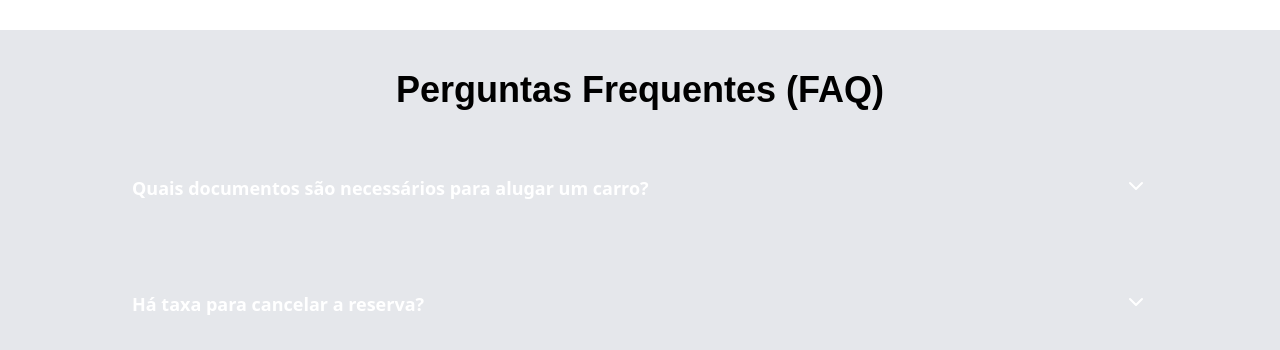
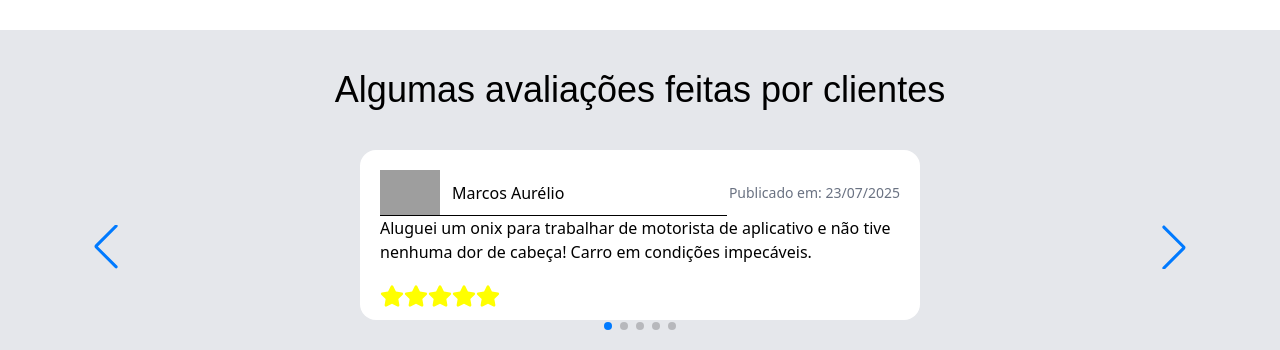
Before and after one commit to eumartins7/locacao_veiculos_nextJS, a Next.js app: page / in a window 1280 px wide. Shown: the part 2447-2797 px from the top of the page. Built offline with nearby package versions, Linux system fonts and the light colour scheme; grey boxes are pictures that could not be loaded; a web font is replaced by a local one.

Commit message:
novo componente da section de reviews

```diff
--- /dev/null
+++ b/src/components/home/section-reviews/box-star/starReview.tsx
@@ -0,0 +1,15 @@
+import { FaStar } from "react-icons/fa";
+
+export function StarRate() {
+    return (
+        <div className="flex pt-5 pb-3">
+            {[...Array(5)].map((_, index) => (
+                <FaStar
+                    key={index}
+                    size={24}
+                    color="yellow"
+                />
+            ))}
+        </div>
+    );
+}
--- /dev/null
+++ b/src/components/home/section-reviews/card-review/cardReview.tsx
@@ -0,0 +1,63 @@
+import { StarRate } from "../box-star/starReview"
+import Image from "next/image"
+
+type dadosProps = {
+    avatar:string,
+    nome:string,
+    dia:string,
+    comentario:string
+}
+
+export function CardReview({avatar,nome,dia,comentario}:dadosProps) {
+    return (
+        <div className="bg-white w-56 md:w-[50%] rounded-2xl px-5 pt-5">
+
+            {/* ---------- MOBILE (publicado em fica em cima) ---------- */}
+            <div className="flex flex-col md:hidden">
+                <span className="text-gray-500 text-sm mb-1">
+                    Publicado em: {dia}
+                </span>
+
+                <div className="flex items-center gap-3">
+                    <Image
+                        src={avatar}
+                        alt="avatar"
+                        width={60}
+                        height={60}
+                    />
+
+                    <h1>{nome}</h1>
+                </div>
+            </div>
+
+            {/* ---------- DESKTOP/TABLET (justify-between) ---------- */}
+            <div className="hidden md:flex md:justify-between md:items-center">
+                <div className="flex items-center gap-3">
+                    <Image
+                        src={avatar}
+                        alt="avatar"
+                        width={60}
+                        height={60}
+                    />
+
+                    <h1>{nome}</h1>
+                </div>
+
+                <span className="text-gray-500 text-sm">
+                    Publicado em: {dia}
+                </span>
+            </div>
+
+            {/* Linha */}
+            <div className="lg:w-2/3">
+                <hr />
+            </div>
+
+            {/* Comentário */}
+            <p>{comentario}</p>
+
+            {/* Estrelas */}
+            <StarRate />
+        </div>
+    )
+}
--- /dev/null
+++ b/src/components/home/section-reviews/review-data/reviewData.tsx
@@ -0,0 +1,41 @@
+export const reviews = [
+  {
+    id: "1",
+    avatar: "/avatar/anonimo.svg",
+    nome: "Marcos Aurélio",
+    dia: "23/07/2025",
+    comentario:
+      "Aluguei um onix para trabalhar de motorista de aplicativo e não tive nenhuma dor de cabeça! Carro em condições impecáveis.",
+  },
+  {
+    id: "2",
+    avatar: "/avatar/mulher-negra.svg",
+    nome: "Pietra Avelar",
+    dia: "23/07/2025",
+    comentario:
+      "Já aluguei três carros diferentes e todos eles estavam perfeitos! Não passei por nenhum problema com eles.",
+  },
+  {
+    id: "3",
+    avatar: "/avatar/homem-negro.svg",
+    nome: "Jorge Matheus",
+    dia: "27/10/2025",
+    comentario:
+      "Trabalho como motorista particular e além do preço ser acessível, o veículo estava revisado e bem cuidado.",
+  },
+  {
+    id: "4",
+    avatar: "/avatar/homem-branco.svg",
+    nome: "Eduardo Santos",
+    dia: "07/06/2025",
+    comentario: "Muito bom! Atendimento 100% humanizado e eficiente.",
+  },
+  {
+    id: "5",
+    avatar: "/avatar/homem-velho.svg",
+    nome: "Carlos Miguel",
+    dia: "14/05/2025",
+    comentario:
+      "Atendimento ótimo. Além de ser rápido, tambem foi muito atencioso durante o período que contratei o serviço. Sem contar com o contrato que é livre de grandes burocracias",
+  },
+];
--- /dev/null
+++ b/src/components/home/section-reviews/sectionReviews.tsx
@@ -0,0 +1,49 @@
+'use client'
+
+import { CardReview } from "./card-review/cardReview";
+import { reviews } from "./review-data/reviewData";
+import { Swiper, SwiperSlide } from "swiper/react"
+
+import "swiper/css"
+import "swiper/css/navigation"
+import "swiper/css/pagination"
+
+import { Navigation, Pagination } from "swiper/modules";
+
+export function SectionReview() {
+    return(
+        <section id="contato" className="px-3 lg:justify-center bg-gray-200 lg:mt-10 lg:pt-10 lg:pb-10 lg:px-20">
+            <main className="">
+                <div className="font-vehicle text-2xl text-center lg:text-4xl lg:pb-10">
+                    <h1>Algumas avaliações feitas por clientes</h1>
+                </div>
+
+                <div className="flex justify-center">
+                    <div className="w-full">
+                        <Swiper
+                        modules={[Navigation, Pagination]}
+                        slidesPerView={1}
+                        loop
+                        navigation
+                        pagination={{ clickable: true }}
+                        >
+                            {reviews.map((item) => (
+                                <SwiperSlide key={item.id}>
+                                    <div className="flex justify-center">
+                                        <CardReview
+                                        key={item.id}
+                                        avatar={item.avatar}
+                                        nome={item.nome}
+                                        dia={item.dia}
+                                        comentario={item.comentario}
+                                        />
+                                    </div>
+                                </SwiperSlide>
+                            ))}
+                        </Swiper>
+                    </div>
+                </div>
+            </main>
+        </section>
+    )
+}
```
